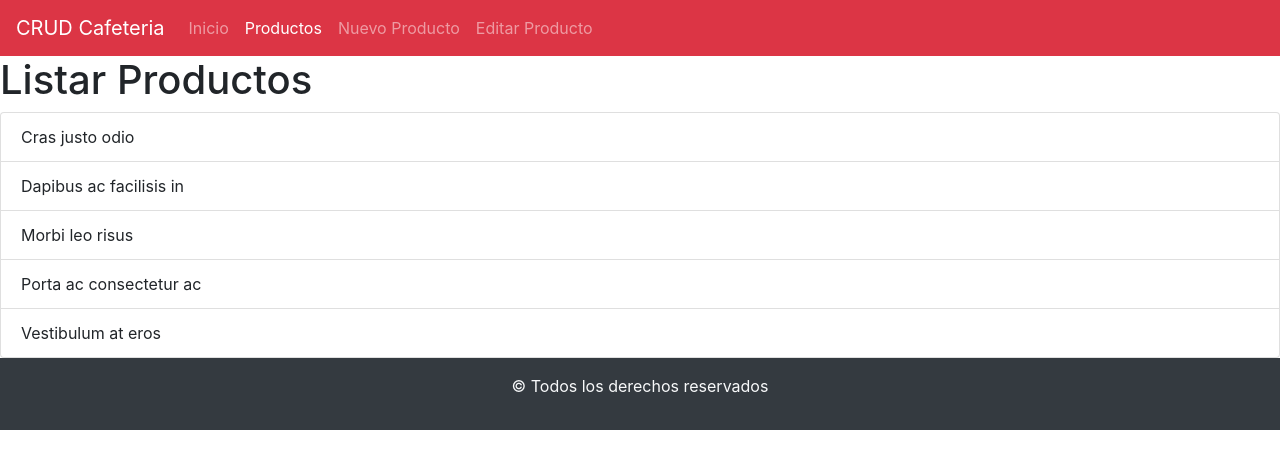
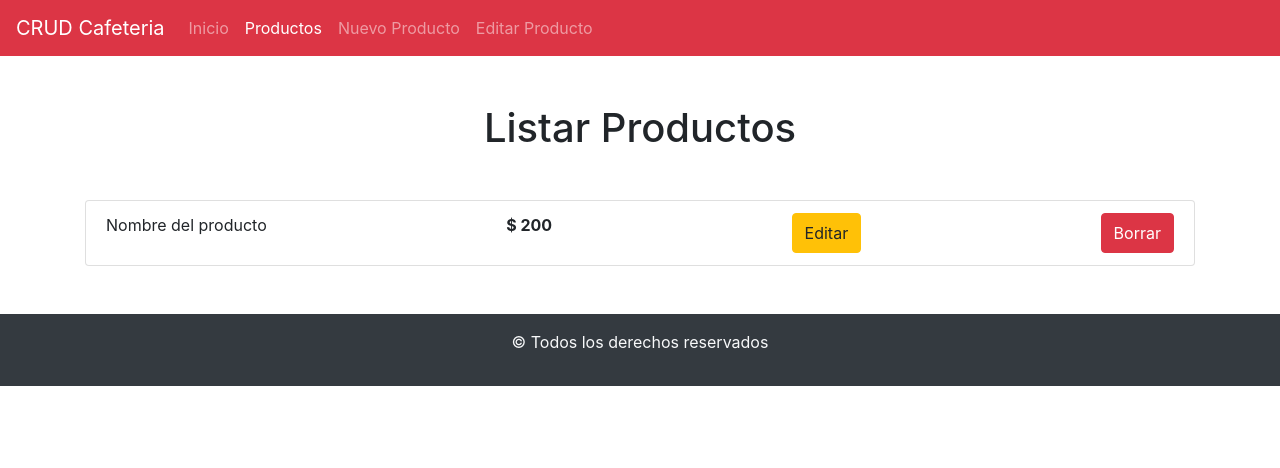
Before and after one commit to OttoCab/CRUD-Basic-Front, a React (Create React App) app: page /productos in a window 1280 px wide. Shown: the top 468 px of the page. Built offline with nearby package versions, Linux system fonts and the light colour scheme; data requests are answered from the project's data file.

Commit message:
Se creo lista productos pero esta dando un error

```diff
--- /dev/null
+++ b/src/components/productos/ItemProducto.js
@@ -0,0 +1,15 @@
+import React from "react";
+import { Button, ListGroup } from "react-bootstrap";
+
+const ItemProducto = (props) => {
+  return (
+    <ListGroup.Item className="d-flex justify-content-between">
+      <p>Nombre del producto</p>
+      <span className="font-weight-bold">$ 200</span>
+      <Button variant="warning">Editar</Button>
+      <Button variant="danger">Borrar</Button>
+    </ListGroup.Item>
+  );
+};
+
+export default ItemProducto;
--- a/src/components/productos/ListarProducto.js
+++ b/src/components/productos/ListarProducto.js
@@ -1,18 +1,16 @@
 import React from "react";
-import {ListGroup} from "react-bootstrap";
+import { Container, ListGroup } from "react-bootstrap";
+import ItemProducto from "./ItemProducto";
 
 const ListarProducto = (props) => {
+    console.log(props);
   return (
-    <div>
-      <h1>Listar Productos</h1>
-      <ListGroup>
-        <ListGroup.Item>Cras justo odio</ListGroup.Item>
-        <ListGroup.Item>Dapibus ac facilisis in</ListGroup.Item>
-        <ListGroup.Item>Morbi leo risus</ListGroup.Item>
-        <ListGroup.Item>Porta ac consectetur ac</ListGroup.Item>
-        <ListGroup.Item>Vestibulum at eros</ListGroup.Item>
+    <Container>
+      <h1 className="my-5 text-center">Listar Productos</h1>
+      <ListGroup className='my-5'>
+        <ItemProducto></ItemProducto>
       </ListGroup>
-    </div>
+    </Container>
   );
 };
 
```
